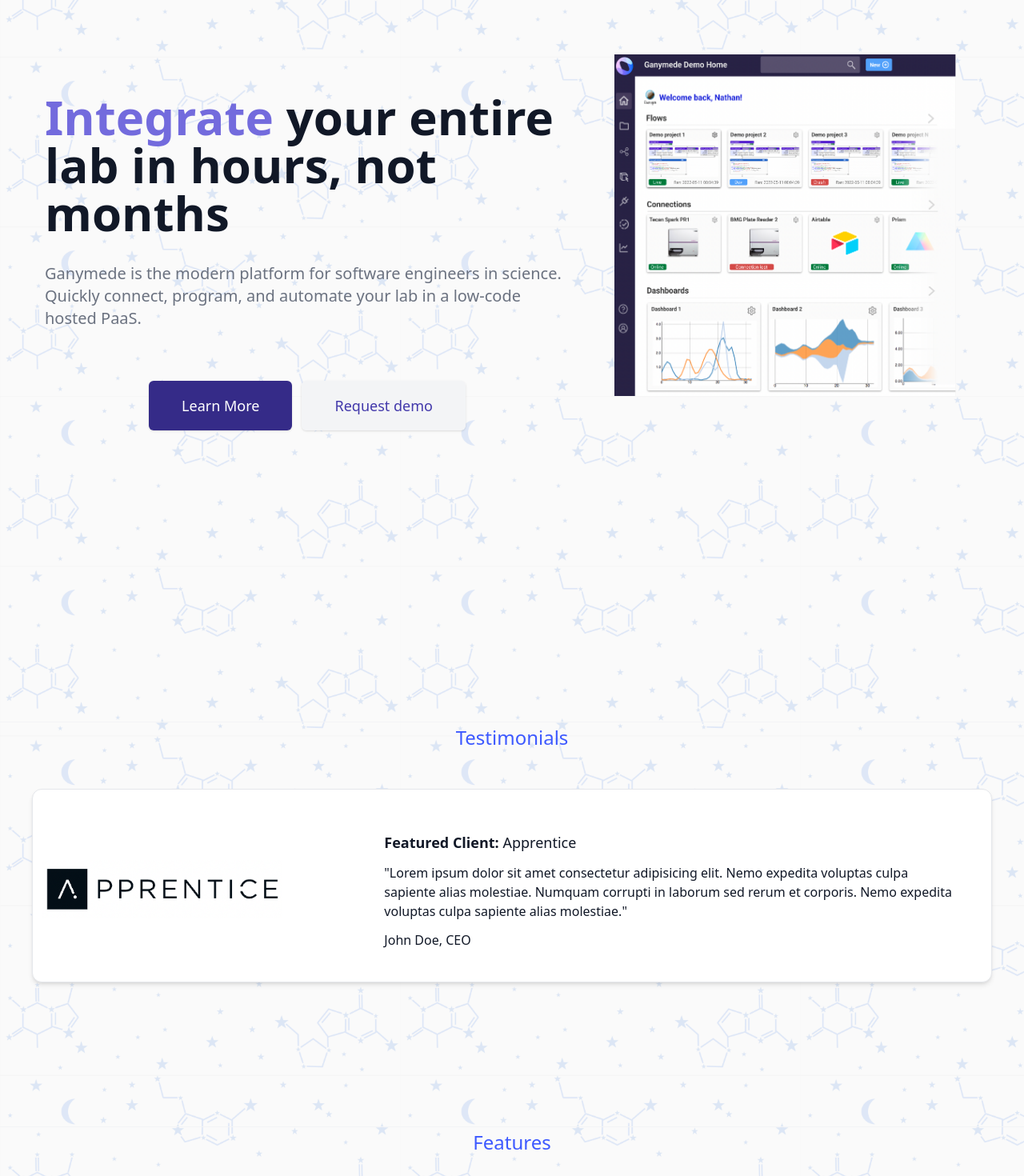
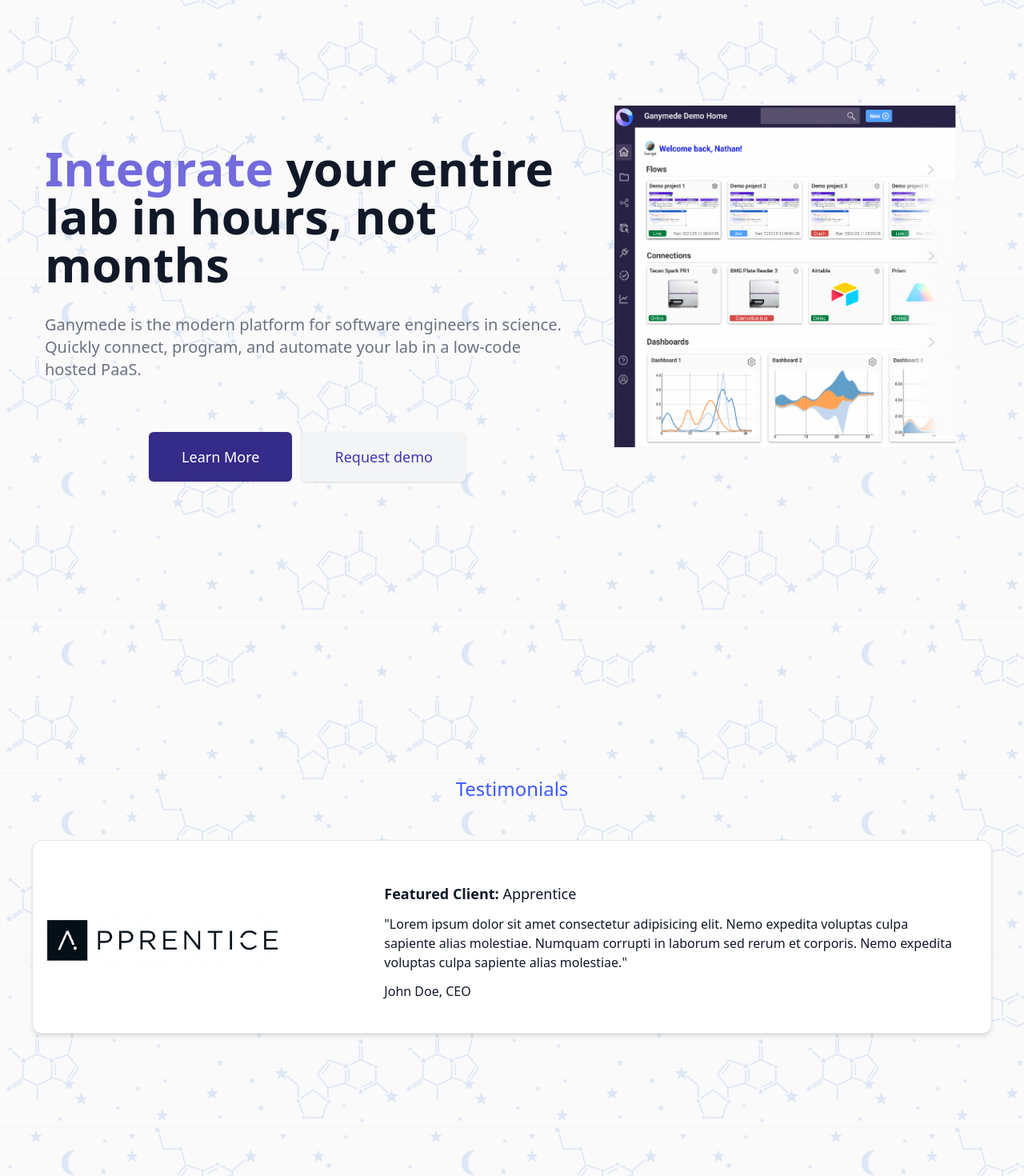
Before and after one commit to Ganymede-Bio/website, a Next.js app: page /Main in a window 1280 px wide. Shown: the part 140-1610 px from the top of the page at 80% size. Built offline with nearby package versions, Linux system fonts and the light colour scheme.

Commit message:
fix header

```diff
--- a/pages/About.tsx
+++ b/pages/About.tsx
@@ -66,7 +66,7 @@ export default function About() {
           />
         </svg>
         <div className="max-w-7xl mx-auto py-12 px-4 text-center sm:px-6 lg:px-8 lg:py-24">
-          <div className="space-y-12">
+          <div className="space-y-12 relative z-0">
             <div className="space-y-5 sm:mx-auto sm:max-w-xl sm:space-y-4 lg:max-w-5xl">
               <h2 className="text-3xl font-extrabold tracking-tight sm:text-4xl">
                 Meet our team
--- a/pages/Main.tsx
+++ b/pages/Main.tsx
@@ -9,9 +9,9 @@ import HeaderDark from "./headers/HeaderDark";
 // import Navigation from "../layout/navs/Navigation";
 // import Starfield from "../layout/designs/Starfield";
 import HeroSection from "./section/HeroSection";
-import FeaturesSection from "./section/FeaturesSection";
+// import FeaturesSection from "./section/FeaturesSection";
 import AboutSection from "./About";
-import PlatformSection from "./section/PlatformSection";
+import ProductSection from "./section/ProductSection";
 import ContactSection from "./section/ContactSection";
 import HeroImageSection from "./section/HeroImageSection";
 import TestimonialSection from "./section/TestimonialSection";
@@ -113,9 +113,13 @@ export default function Main() {
               <TestimonialSection />
             </div>
             <div>
+              <DividerTitleLeft title="Product" />
+              <ProductSection />
+            </div>
+            {/* <div>
               <DividerTitleLeft title="Features" />
               <FeaturesSection />
-            </div>
+            </div> */}
             {/* <div>
               <DividerTitleLeft title="Platform" />
               <PlatformSection />
--- a/pages/headers/HeaderDark.tsx
+++ b/pages/headers/HeaderDark.tsx
@@ -4,8 +4,8 @@ import Navigation from "../../layout/navs/Navigation";
 export default function HeaderDark() {
   return (
     <>
-      <header className="fixed top-0 left-0 w-full">
-        <div className="bg-repeat py-6 relative sticky" style={{
+      <header className="fixed top-0 left-0 w-full sticky relative z-10">
+        <div className="bg-repeat py-6" style={{
           backgroundImage: `url('/molecule_constellation.png')`,
           backgroundSize: '250px'
         }}>
--- a/pages/section/HeroImageSection.tsx
+++ b/pages/section/HeroImageSection.tsx
@@ -1,11 +1,13 @@
 import Image from "next/image"
 
-export default function HeroImageSection(props: any) {
+export default function HeroImageSection() {
   return (
-    <Image src="/app/flow_hero.png"
-      layout='responsive'
-      width='30'
-      height='30'
-    />
+    <div className="relative z-0">
+      <Image src="/app/flow_hero.png"
+        layout='responsive'
+        width='30'
+        height='30'
+      />
+    </div >
   )
 }
```
